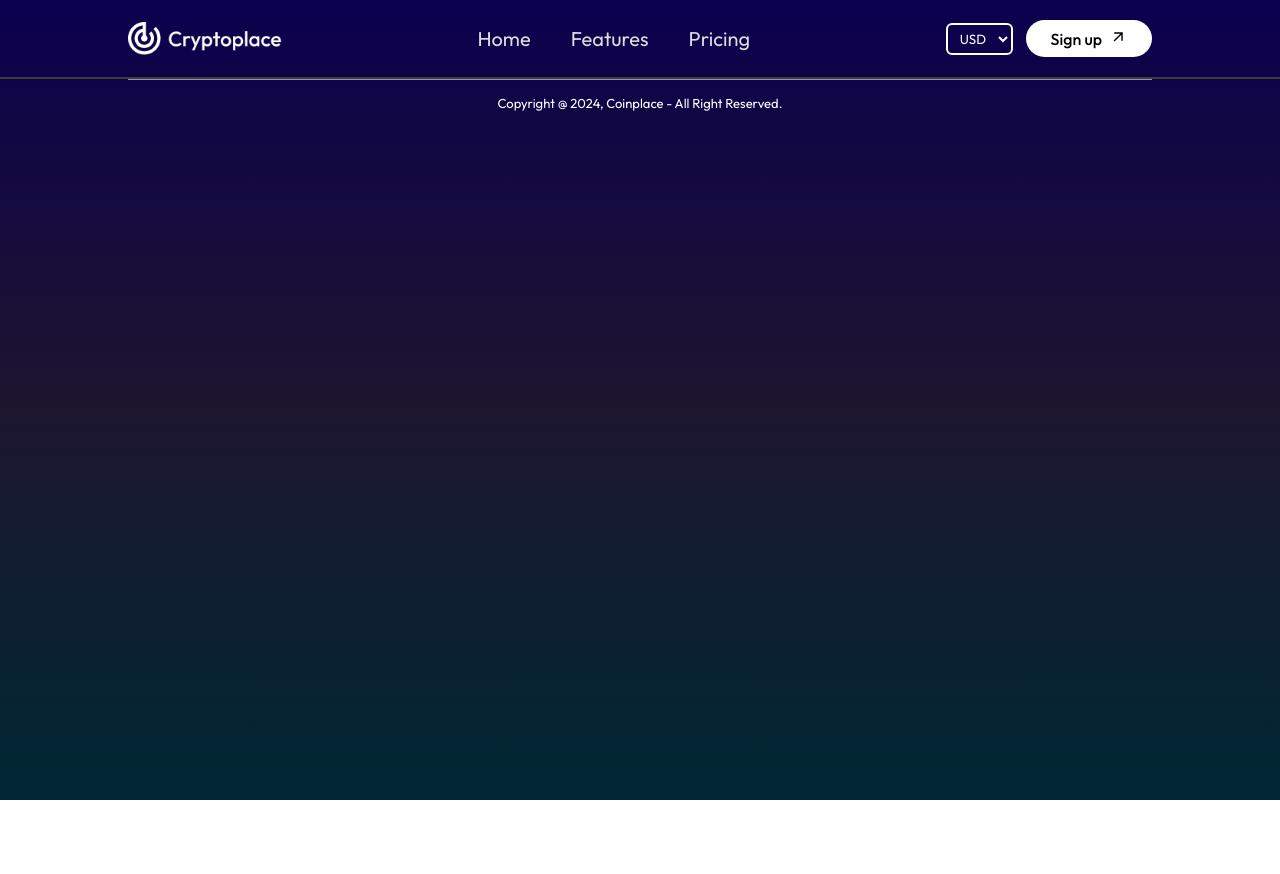
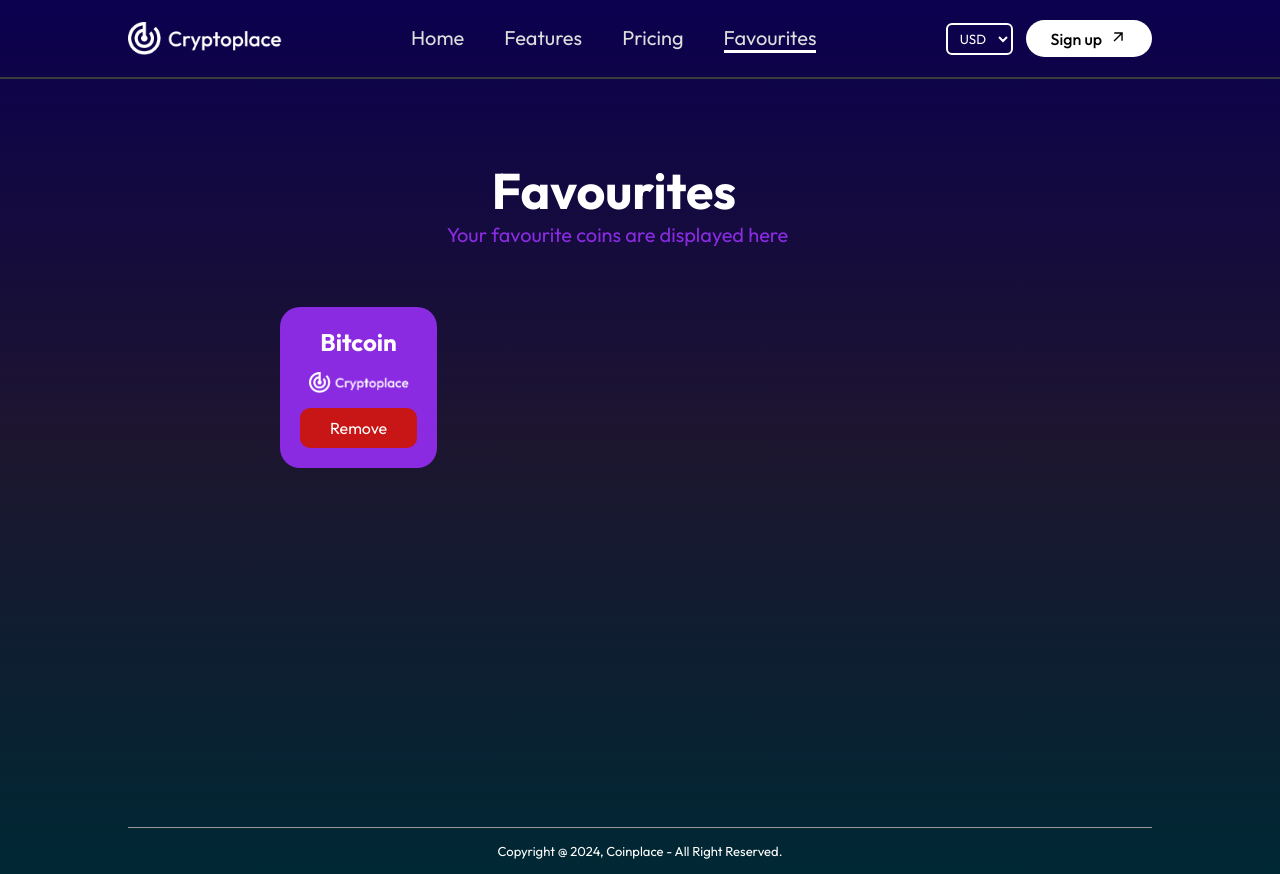
Before and after one commit to Owais-Creates/Coinplace, a React (Vite) app in the folder crypto/: page /favourites in a window 1280 px wide. Before the commit the page ends 800 px from the top, so only its background shows below. Built offline with nearby package versions, Linux system fonts and the light colour scheme; no server answers.

Commit message:
styled add to favourites component

```diff
--- a/crypto/src/App.jsx
+++ b/crypto/src/App.jsx
@@ -8,6 +8,7 @@ import Price from './components/Price/Price'
 import Features from './components/Features/Features'
 import SignUp from './pages/SignUp/SignUp'
 import { useCoin } from './context/CoinContext'
+import Favourites from './components/Favourites/Favourites'
 
 const App = () => {
 
@@ -22,6 +23,7 @@ const App = () => {
         <Route path='/pricing' element={<Price />} />
         <Route path='/features' element={<Features />} />
         <Route path='/signup' element={<SignUp />} />
+        <Route path='/favourites' element={<Favourites />} />
       </Routes>
       {!isModalActive && <Footer />}
     </div>
--- /dev/null
+++ b/crypto/src/components/Favourites/Favourites.css
@@ -0,0 +1,50 @@
+.favourites-container {
+    display: flex;
+    justify-content: center;
+    flex-direction: column;
+    align-items: center;
+}
+
+.favourites-container-heading h1 {
+    margin-top: 80px;
+    font-size: 50px;
+}
+
+.favourites-container-heading p {
+    color: blueviolet;
+    margin-left: -45px;
+    font-size: 20px;
+}
+
+.favourite-coins-display-container {
+    border-radius: 50px;
+    height: 500px;
+    width: 800px;
+    margin: 40px 0px;
+    display: flex;
+    justify-content: space-between;
+    flex-wrap: wrap;
+    padding: 20px 40px;
+    overflow-y: auto;
+
+}
+
+.favourite-coin {
+    display: flex;
+    flex-direction: column;
+    align-items: center;
+    gap: 15px;
+    background-color: blueviolet;
+    height: fit-content;
+    padding: 20px ;
+    border-radius: 20px;
+    margin-bottom: 20px;
+}
+
+.favourite-coin img{
+    width: 100px;
+}
+
+.favourite-coin button{
+    background-color: #c81515;
+}
--- /dev/null
+++ b/crypto/src/components/Favourites/Favourites.jsx
@@ -0,0 +1,43 @@
+import React from 'react';
+import "./Favourites.css";
+import img from "../../assets/logo.png"
+
+const Favourites = () => {
+
+    const arr = [
+        {
+            name: "Bitcoin",
+            image: img
+        }
+
+    ]
+
+    return (
+
+        <>
+            <div className='favourites-container' >
+
+                <div className='favourites-container-heading' >
+                    <h1>Favourites</h1>
+                    <p>Your favourite coins are displayed here</p>
+                </div>
+
+                <div className='favourite-coins-display-container' >
+
+                    {arr.map((item, index) => (
+                        <div key={index} className='favourite-coin' >
+                            <h2>{item.name}</h2>
+                            <img src={item.image} alt="" />
+                            <button>Remove</button>
+                        </div>
+                    ))}
+
+                </div>
+
+            </div>
+        </>
+
+    )
+}
+
+export default Favourites
--- a/crypto/src/components/Navbar/Navbar.jsx
+++ b/crypto/src/components/Navbar/Navbar.jsx
@@ -67,6 +67,7 @@ const Navbar = () => {
                     <NavLink className="mouse-over" to={"/"} ><li>Home</li></NavLink>
                     <NavLink className="mouse-over" to={"/features"} ><li >Features</li></NavLink>
                     <NavLink className="mouse-over" to={"/pricing"} ><li>Pricing</li></NavLink>
+                    <NavLink className="mouse-over" to={"/favourites"} ><li>Favourites</li></NavLink>
 
                 </ul>
 
--- a/crypto/src/pages/Coin/Coin.css
+++ b/crypto/src/pages/Coin/Coin.css
@@ -73,3 +73,22 @@
 .coin-info ul li:last-child {
     font-weight: 300;
 }
+
+.add-to-favourites-btn {
+    margin-top: 20px;
+    padding: 12px 0px;
+}
+
+.added-to-favourites-btn {
+    background-color: blueviolet;
+    margin-top: 20px;
+    display: flex;
+    justify-content: center;
+    gap: 10px;
+    align-items: center;
+    pointer-events: none;
+}
+
+.added-to-favourites-tick-icon{
+    width: 30px;
+}
--- a/crypto/src/pages/Coin/Coin.jsx
+++ b/crypto/src/pages/Coin/Coin.jsx
@@ -1,8 +1,10 @@
-import React, { useEffect, useState } from 'react'
-import './Coin.css'
-import { useParams } from 'react-router-dom'
-import { useCoin } from '../../context/CoinContext'
-import LineChart from '../../components/LineChart/LineChart'
+import React, { useEffect, useState } from 'react';
+import './Coin.css';
+import { useParams } from 'react-router-dom';
+import { useCoin } from '../../context/CoinContext';
+import LineChart from '../../components/LineChart/LineChart';
+import Tick from "../../assets/tick.png"
+
 
 const Coin = () => {
 
@@ -10,7 +12,10 @@ const Coin = () => {
   const { currency } = useCoin();
   const [coinData, setCoinData] = useState();
   const [historicalData, setHistoricalData] = useState();
+  const [favourite, setFavourite] = useState(false)
 
+
+  // For single coin data
   const fetchCoinData = async () => {
     const options = {
       method: 'GET',
@@ -26,6 +31,7 @@ const Coin = () => {
       .catch(err => console.error(err));
   }
 
+  // For graph of the coin
   const fetchHistoricalData = async () => {
     const options = {
       method: 'GET',
@@ -45,6 +51,11 @@ const Coin = () => {
     fetchCoinData();
     fetchHistoricalData();
   }, [currency])
+
+  // Handle add to favourites
+  const handleAddFavourite = () => {
+    setFavourite(true);
+  }
 
 
   if (coinData, historicalData) {
@@ -86,6 +97,17 @@ const Coin = () => {
             <li>{currency.symbol} {coinData?.market_data?.low_24h[currency.name].toLocaleString()}</li>
           </ul>
 
+          <button
+            onClick={handleAddFavourite}
+            className={`${favourite ? "added-to-favourites-btn" : "add-to-favourites-btn"}`} >
+            {favourite ? (
+              <>Added to Favourites <img className='added-to-favourites-tick-icon' src={Tick} alt="" /> </>
+            ) : (
+              "Add to Favourite"
+            )}
+
+          </button>
+
         </div>
 
       </div>
--- a/crypto/src/pages/Home/Home.jsx
+++ b/crypto/src/pages/Home/Home.jsx
@@ -116,7 +116,7 @@ const Home = () => {
 
           {displayCoin.length < 1
             ?
-            <h1>Loading...</h1>
+            <h2 style={{textAlign:"center"}} >Loading...</h2  >
             :
             <div>
               {!isSearching && (
```
